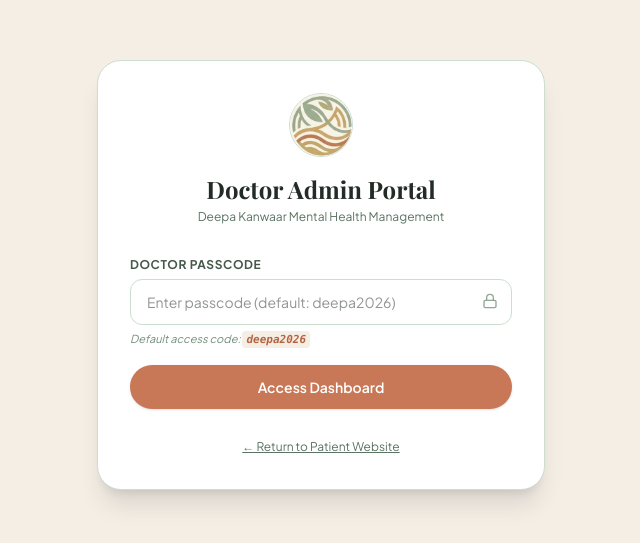
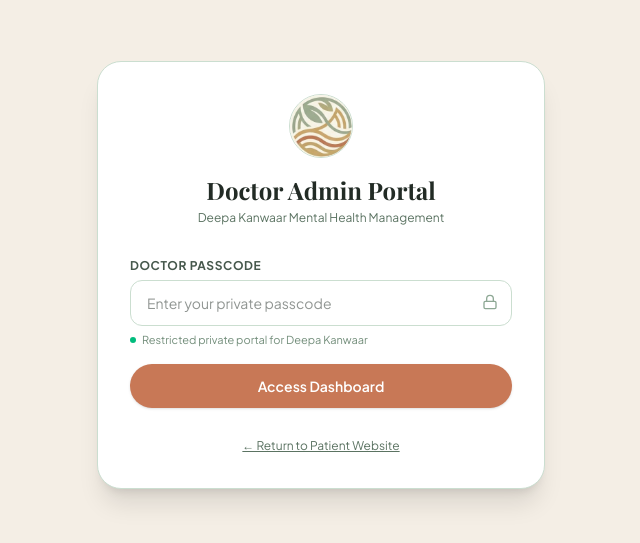
Before and after one commit to NitinSingh31/deepa-kanwaar-mental-health, a Next.js app: page /admin in a window 1280 px wide. Shown: the part 125-668 px from the top of the page, without its empty margins (319-959 px from the left). Built offline with nearby package versions, Linux system fonts and the light colour scheme; a web font is replaced by a local one.

Commit message:
fix(admin): secure admin login screen by removing public default passcode hint

```diff
--- a/src/app/admin/page.tsx
+++ b/src/app/admin/page.tsx
@@ -211,15 +211,16 @@ export default function AdminPage() {
                 <input
                   type="password"
                   required
-                  placeholder="Enter passcode (default: deepa2026)"
+                  placeholder="Enter your private passcode"
                   value={password}
                   onChange={(e) => setPassword(e.target.value)}
                   className="w-full px-4 py-3 rounded-xl border border-sage-200 text-sm text-sage-900 bg-white focus:outline-hidden focus:ring-2 focus:ring-terracotta-500/30"
                 />
                 <Lock className="w-4 h-4 text-sage-400 absolute right-3.5 top-3.5" />
               </div>
-              <p className="text-[11px] text-sage-500 mt-1.5 italic">
-                Default access code: <code className="bg-linen-100 px-1 py-0.5 rounded text-terracotta-600 font-bold">deepa2026</code>
+              <p className="text-[11px] text-sage-500 mt-1.5 flex items-center gap-1.5">
+                <span className="inline-block w-1.5 h-1.5 rounded-full bg-emerald-500"></span>
+                <span>Restricted private portal for Deepa Kanwaar</span>
               </p>
             </div>
 
```
